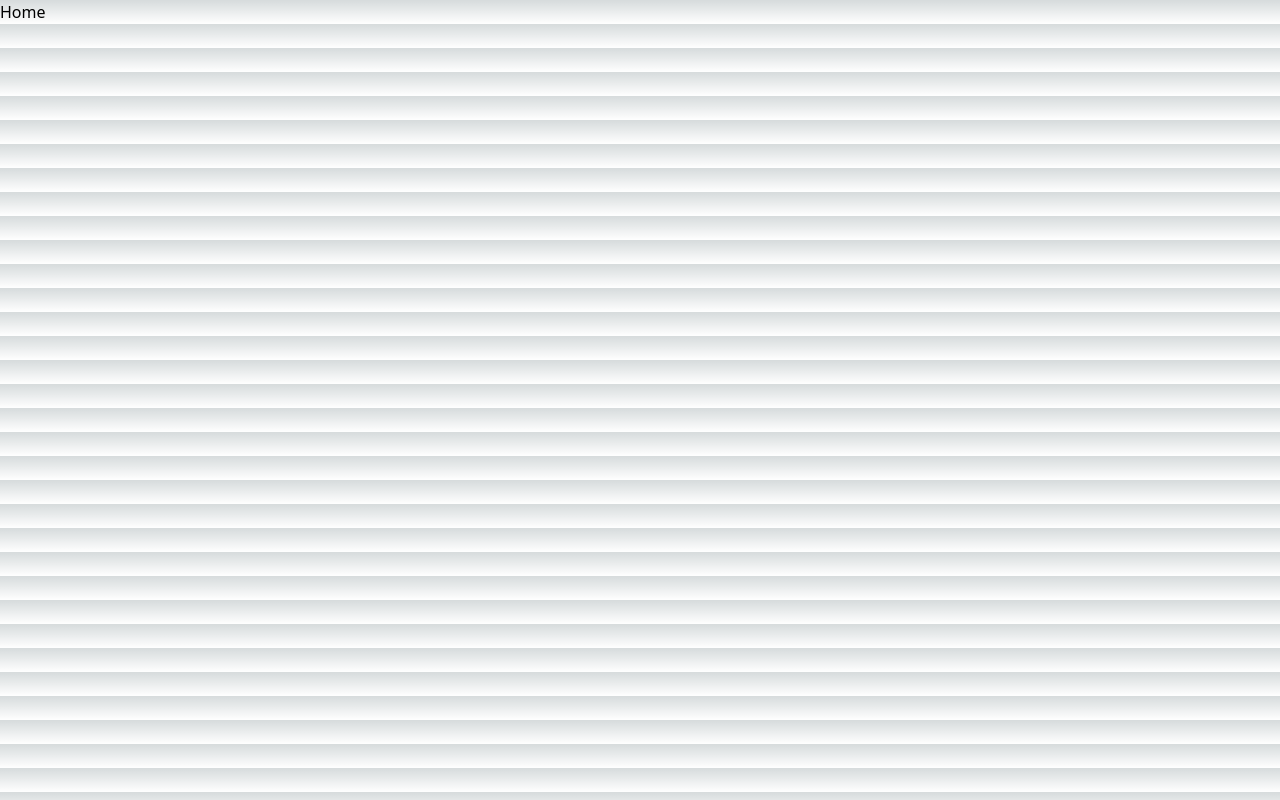
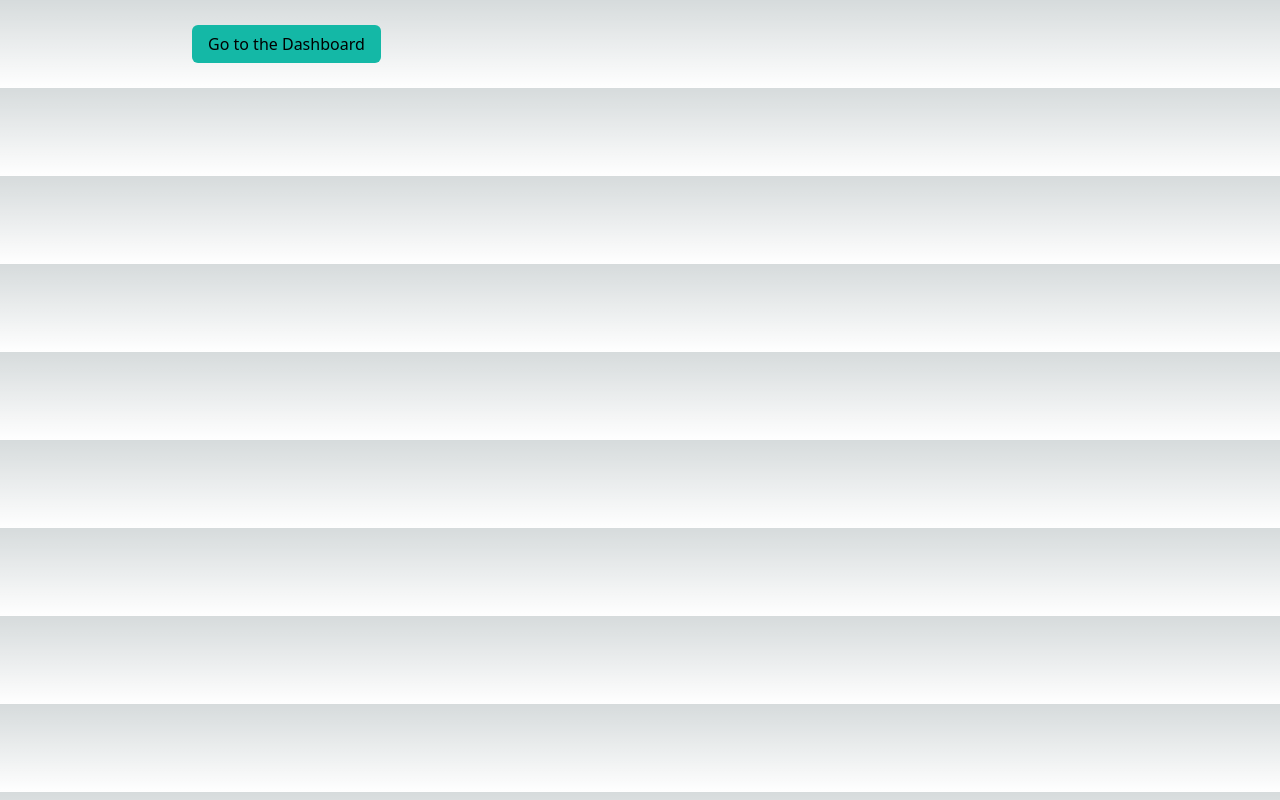
Before and after one commit to essjay05/fullstack-nextjs-typescript-test-project, a Next.js app: page / in a window 1280 px wide. Built offline with nearby package versions, Linux system fonts and the light colour scheme.

Commit message:
Add general styles to main home button.

```diff
--- a/app/page.tsx
+++ b/app/page.tsx
@@ -1,7 +1,11 @@
+import Link from "next/link"
+
 export default function Home() {
   return (
-    <main>
-      <h1>Home</h1>
+    <main className='py-8 px-48'>
+      <Link
+        className='bg-teal-500 text-black font-medium px-4 py-2 rounded-md'
+        href={'/dashboard'}>Go to the Dashboard</Link>
     </main>
   )
 }
```
